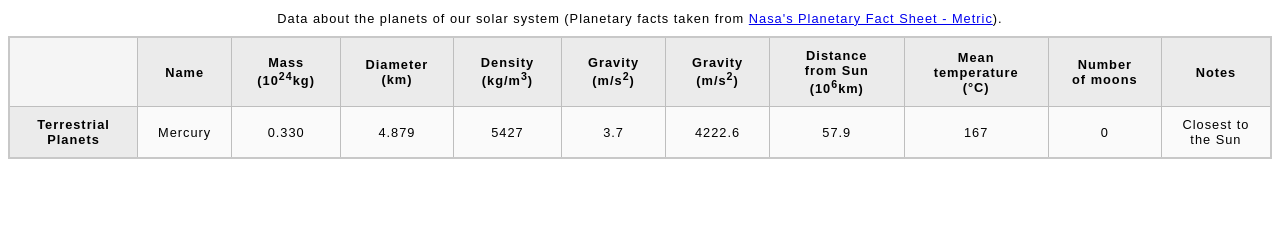
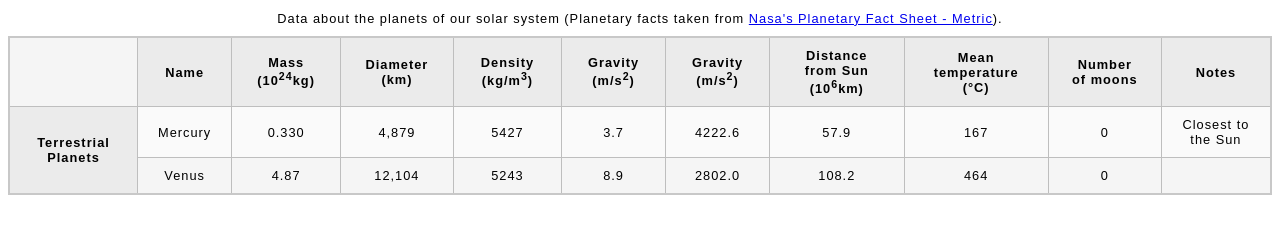
Before and after one commit to No0nee/TheOdinProject, a plain HTML site: page Tables/blank-template.html in a window 1280 px wide. Shown: the part 79-312 px from the top of the page. Drawn offline with Linux system fonts and the light colour scheme.

Commit message:
Added a new row for the second planet, inputted the second planet and its data

```diff
--- a/Tables/blank-template.html
+++ b/Tables/blank-template.html
@@ -32,7 +32,7 @@
           <th rowspan="4">Terrestrial Planets</th>
           <td>Mercury</td>
           <td>0.330</td>
-          <td>4.879</td>
+          <td>4,879</td>
           <td>5427</td>
           <td>3.7</td>
           <td>4222.6</td>
@@ -41,6 +41,18 @@
           <td>0</td>
           <td>Closest to the Sun</td>
         </tr>
+        <tr>
+          <td>Venus</td>
+          <td>4.87</td>
+          <td>12,104</td>
+          <td>5243</td>
+          <td>8.9</td>
+          <td>2802.0</td>
+          <td>108.2</td>
+          <td>464</td>
+          <td>0</td>
+          <td></td>
+        </tr>
       </tbody>
     </table>
 
```
